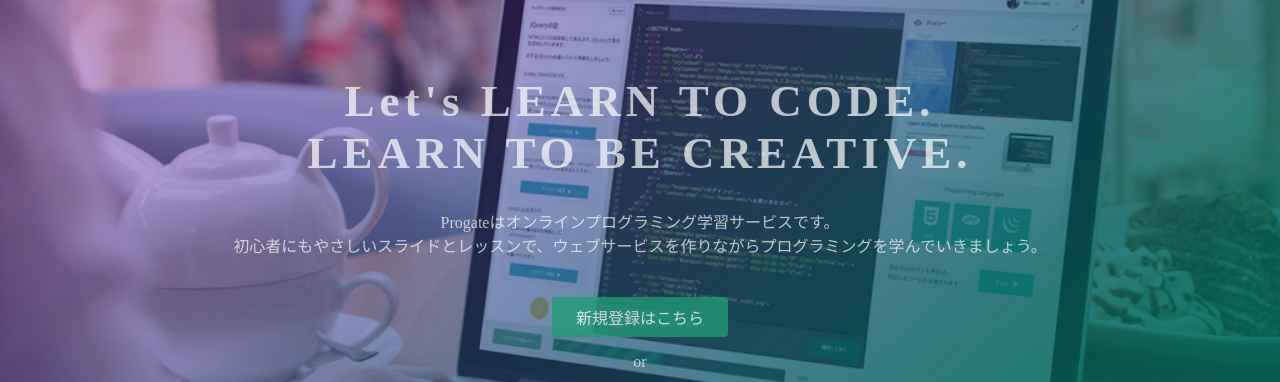
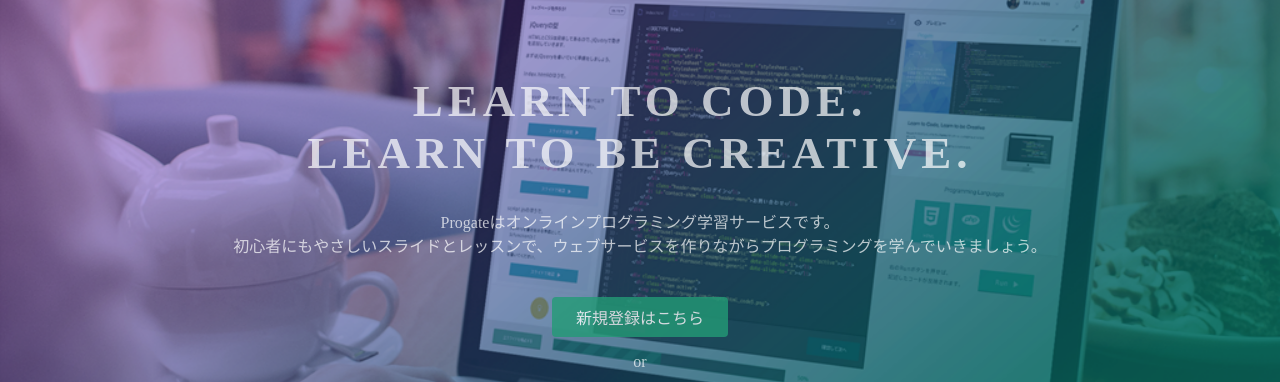
Before and after one commit to IshikawaTakehide/IshikawaTakehide.github.io, a plain HTML site: page index.html in a window 1280 px wide. Shown: the part 135-517 px from the top of the page. Drawn offline with Linux system fonts and the light colour scheme.

Commit message:
Update index.html

```diff
--- a/index.html
+++ b/index.html
@@ -23,7 +23,7 @@
   </header>
   <div class="top-wrapper">
     <div class="container">
-      <h1>Let's LEARN TO CODE.<br>LEARN TO BE CREATIVE.</h1>
+      <h1>LEARN TO CODE.<br>LEARN TO BE CREATIVE.</h1>
       <p>Progateはオンラインプログラミング学習サービスです。<br>初心者にもやさしいスライドとレッスンで、ウェブサービスを作りながらプログラミングを学んでいきましょう。</p>
       <div class="btn-wrapper">
         <a href="#" class="btn signup">新規登録はこちら</a>
```
